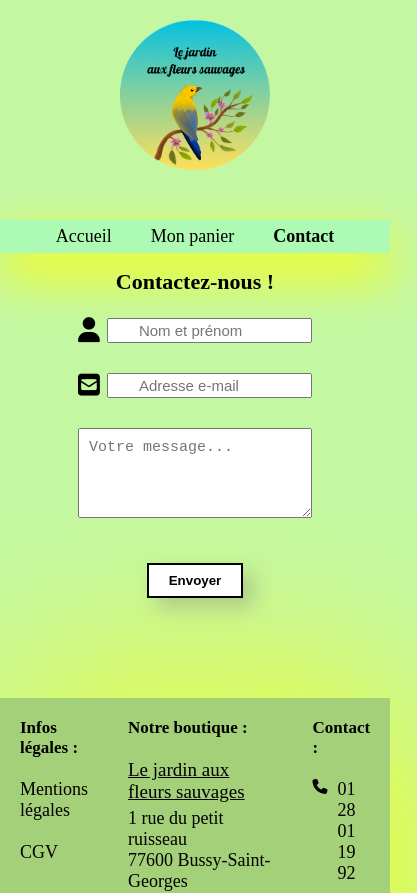
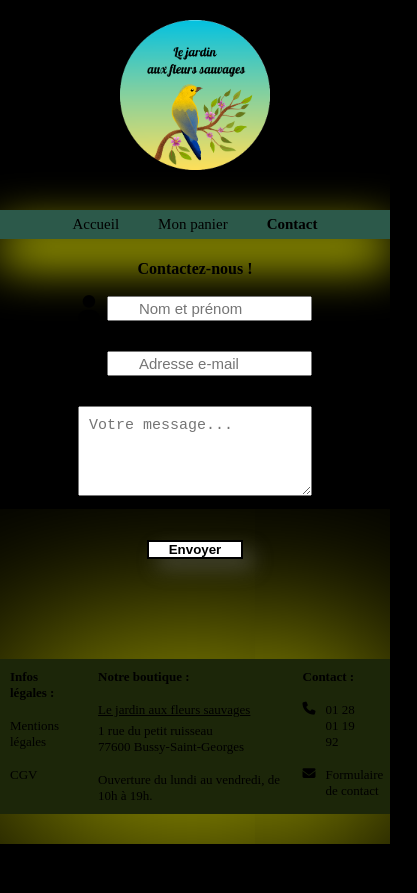
Before and after one commit to NatashaFinkel/The-flower-power-project, a React (Vite) app: page /contact in a window 390 px wide. Shown: the top 893 px of the page, 417 px wide, since content can reach past the window. After the commit the page ends 844 px from the top, so only its background shows below. Built offline with nearby package versions, Linux system fonts and the light colour scheme.

Commit message:
Ajout css et media queries

```diff
--- a/src/style/index.css
+++ b/src/style/index.css
@@ -82,6 +82,7 @@ button:focus-visible {
 body {
   background-color: rgba(190, 255, 177, 0.388);
   margin-top: 70px;
+  font-size: 19px;
 }
 
 header {
@@ -164,7 +165,7 @@ a p {
 .intro-div {
   bottom: 20px;
   position: relative;
-  width: 50%;
+  width: 48%;
   margin-bottom: 20px;
 
   p {
@@ -174,10 +175,11 @@ a p {
 
 .footer {
   display: flex;
-  justify-content: space-between;
+  /*   justify-content: space-between; */
   margin-top: 100px;
   background-color: rgba(90, 122, 30, 0.315);
   box-shadow: 0px 7px 200px yellow;
+  justify-content: space-evenly;
 }
 
 .footer-contact-shop-div,
@@ -269,7 +271,7 @@ input[type="submit"],
 
 .modal-content {
   background-color: #fefefe;
-  padding: 10px 0px 20px;
+  padding: 20px 10px 20px;
   align-content: flex-end;
   width: 290px;
   height: auto;
@@ -313,7 +315,6 @@ input[type="submit"],
   h2 {
     margin: 15px 0px;
     text-align: center;
-    font-size: 18px;
   }
 }
 
@@ -331,7 +332,7 @@ input[type="submit"],
 input[type="submit"],
 .pay-btn,
 .empty-cart-link {
-  height: 35px;
+  /*   height: 35px; */
   box-shadow: 10px 10px 20px rgba(128, 128, 128, 0.379);
   font-weight: 900;
   margin-top: 15%;
@@ -345,9 +346,10 @@ input[type="submit"],
   width: 165px;
   margin: 0px;
   font-weight: 400;
-  padding: 0 10px;
+  padding: 5px;
   background-color: black;
   color: white;
+  font-size: 19px;
 }
 
 input[type="submit"]:hover,
@@ -390,7 +392,7 @@ input[type="submit"]:active,
   padding: 0 5px;
   background-color: white;
   color: black;
-  font-size: 20px;
+  /*   font-size: 20px; */
   font-weight: 500;
 }
 
@@ -497,6 +499,7 @@ input[type="submit"] {
   padding: 20px;
   height: fit-content;
   gap: 17px;
+
 }
 
 .purchase-summary-container-divider {
@@ -544,16 +547,16 @@ input[type="submit"] {
   text-align-last: center;
 }
 
+/* Ordinateurs portables */
 @media only screen and (max-width: 1024px) {
   body {
-    background-color: lightblue;
     font-size: 18px;
   }
 
-  .footer {
+  /*   .footer {
     padding: 0px 0px;
   }
-
+ */
   .card-container {
     grid-template-columns: auto auto auto;
     gap: 50px;
@@ -640,25 +643,131 @@ input[type="submit"] {
   }
 }
 
-@media only screen and (max-width: 768px) {
+/* Tablettes */
+@media screen and (max-width: 768px) {
   body {
     background-color: rgba(128, 240, 188, 0.574);
+    margin: auto 0;
+    font-size: 15px;
+  }
+
+  header {
+    bottom: 0px;
+  }
+
+  .logo {
+    margin: 20px 0px 40px 0px;
+  }
+
+  h1 {
+    font-size: 16px;
+    margin-top: 5%;
+  }
+
+  .footer-contact-shop-div,
+  .footer-shop-div,
+  .footer-legal-infos-div {
+    padding: 10px;
+
+    p {
+      font-size: 13px;
+    }
+
+    p:first-child {
+      font-size: 13px;
+    }
+
+    i {
+      font-size: 13px;
+    }
+
+    a {
+      font-size: 13px;
+    }
+
+  }
+
+  .card-container {
+    gap: 25px;
+  }
+
+  .card {
+    width: 110px;
+    height: 110px;
+
+    img {
+      height: 66%;
+    }
+
+    p {
+      padding: 0px 5px;
+    }
+  }
+
+  /* Page ShoppingCartPage */
+  .shopping-cart {
+    flex-direction: column-reverse;
+    /*    flex-direction: column; */
+    align-items: center;
+    margin-top: 0px;
+    gap: 20px;
+  }
+
+  .shopping-list {
+    flex-direction: row;
+    flex-wrap: wrap;
+    justify-content: center;
+    padding: 0px 50px;
+  }
+
+  .shopping-item-div {
+    min-width: 145px;
+    flex-direction: column;
+    align-items: center;
+    padding: 0px 10px;
+    width: 145px;
+
+    img {
+      height: 60px;
+      border-radius: 50%;
+      position: relative;
+    }
+
+    .trash-can-icon {
+      padding: 10px 0px;
+    }
+  }
+
+  .shopping-list-txt-content {
+    margin: 10px 0px;
+  }
+
+  .purchase-summary-container {
+    padding: 10px;
+  }
+
+  .pay-btn {
+    font-size: 15px;
+  }
+
+}
+
+/* Mobiles (grands) */
+@media only screen and (max-width: 425px) {
+  body {
+    background-color: rgba(129, 239, 56, 0.461);
     background-color: black;
   }
 }
 
-@media only screen and (max-width: 425px) {
-  body {
-    background-color: rgba(129, 239, 56, 0.461);
-  }
-}
-
+/* Mobiles (moyens) */
 @media only screen and (max-width: 375px) {
   body {
     background-color: rgba(248, 183, 253, 0.566);
   }
 }
 
+/* Mobiles (petits) */
 @media only screen and (max-width: 320px) {
   body {
     background-color: rgba(46, 60, 250, 0.402);
```
